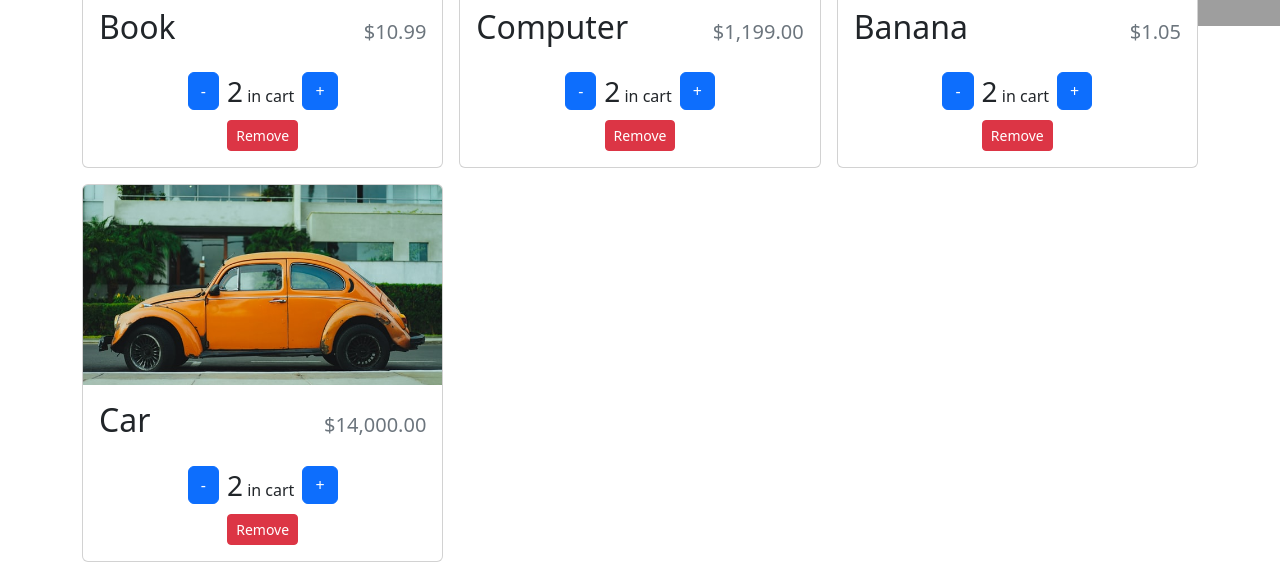
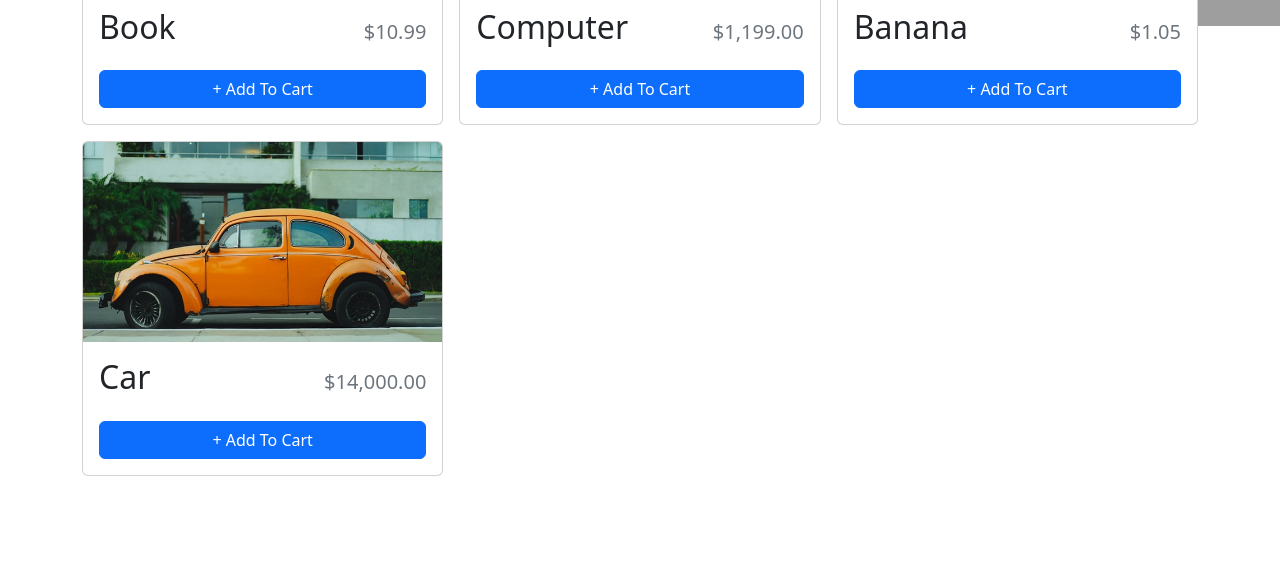
Before and after one commit to mabuhanifa/typescript-shopping-cart, a React (Vite) app: page /store in a window 1280 px wide. Shown: the part 289-872 px from the top of the page. After the commit the page ends 800 px from the top, so only its background shows below. Built offline with nearby package versions, Linux system fonts and the light colour scheme; grey boxes are pictures that could not be loaded.

Commit message:
ShoppingCartProvider

```diff
--- a/src/components/StoreItem.tsx
+++ b/src/components/StoreItem.tsx
@@ -1,9 +1,16 @@
 import { Button, Card } from "react-bootstrap";
+import { useShoppingCart } from "../context/ShoppingCartContext";
 import { StoreItemProps } from "../types/types";
 import { formatCurrency } from "../utilities/formatCurrency";
 
 export function StoreItem({ id, name, price, imgUrl }: StoreItemProps) {
-    const quantity = 2;
+    const {
+        getItemQuantity,
+        increaseCartQuantity,
+        decreaseCartQuantity,
+        removeFromCart,
+    } = useShoppingCart()
+    const quantity = getItemQuantity(id)
     return (
         <Card className="h-100">
             <Card.Img
@@ -19,7 +26,7 @@
                 </Card.Title>
                 <div className="mt-auto">
                     {quantity === 0 ? (
-                        <Button className="w-100" onClick={() => (id)}>
+                        <Button className="w-100" onClick={() => increaseCartQuantity(id)}>
                             + Add To Cart
                         </Button>
                     ) : (
@@ -31,14 +38,14 @@
                                 className="d-flex align-items-center justify-content-center"
                                 style={{ gap: ".5rem" }}
                             >
-                                <Button onClick={() => (id)}>-</Button>
+                                <Button onClick={() => decreaseCartQuantity(id)}>-</Button>
                                 <div>
                                     <span className="fs-3">{quantity}</span> in cart
                                 </div>
-                                <Button onClick={() => (id)}>+</Button>
+                                <Button onClick={() => increaseCartQuantity(id)}>+</Button>
                             </div>
                             <Button
-                                onClick={() => (id)}
+                                onClick={() => removeFromCart(id)}
                                 variant="danger"
                                 size="sm"
                             >
--- a/src/context/ShoppingCartContext.tsx
+++ b/src/context/ShoppingCartContext.tsx
@@ -1,7 +1,7 @@
 import { createContext, useContext, useState } from "react";
-import { CartItem, ShoppingCartContext, ShoppingCartProviderProps } from "../types/types";
+import { CartItem, ShoppingCartContextType, ShoppingCartProviderProps } from "../types/types";
 
-const ShoppingCartContext = createContext({} as ShoppingCartContext);
+const ShoppingCartContext = createContext({} as ShoppingCartContextType);
 
 export function ShoppingCartProvider({ children }: ShoppingCartProviderProps) {
     const [isOpen, setIsOpen] = useState(false);
--- a/src/main.tsx
+++ b/src/main.tsx
@@ -3,11 +3,14 @@
 import ReactDOM from 'react-dom/client'
 import { BrowserRouter } from 'react-router-dom'
 import App from './App'
+import { ShoppingCartProvider } from './context/ShoppingCartContext'
 
 ReactDOM.createRoot(document.getElementById('root') as HTMLElement).render(
   <React.StrictMode>
-    <BrowserRouter>
-      <App />
-    </BrowserRouter>
+    <ShoppingCartProvider>
+      <BrowserRouter>
+        <App />
+      </BrowserRouter>
+    </ShoppingCartProvider>
   </React.StrictMode>
 )
--- a/src/types/types.tsx
+++ b/src/types/types.tsx
@@ -15,7 +15,7 @@
     quantity: number
 }
 
-export type ShoppingCartContext = {
+export type ShoppingCartContextType = {
     openCart: () => void
     closeCart: () => void
     getItemQuantity: (id: number) => number
```
